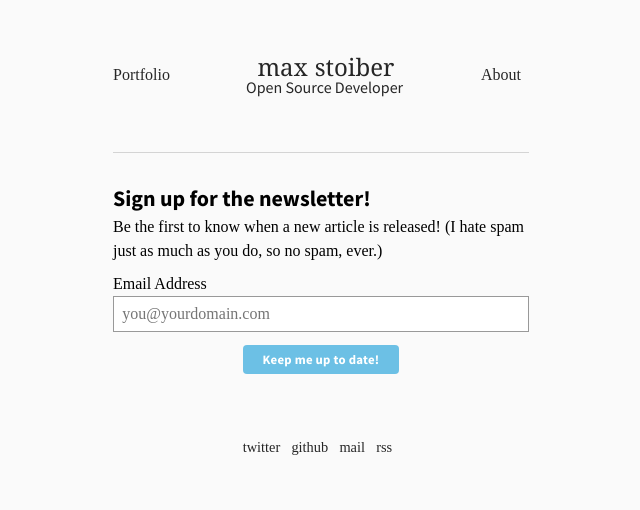
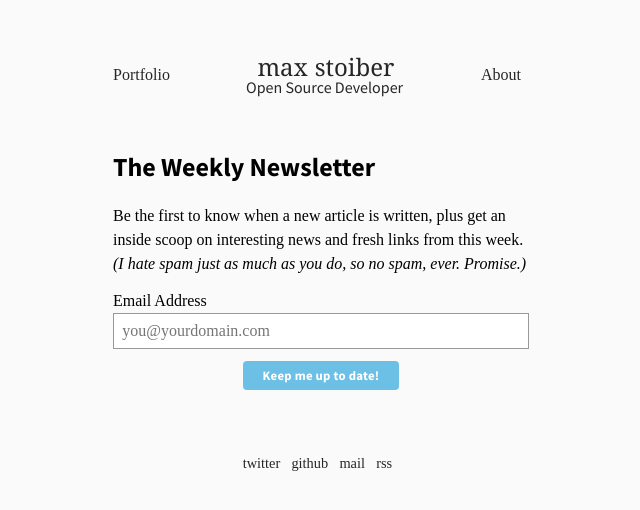
Before and after one commit to mxstbr/mxstbr.github.io, a Jekyll site: the page built from signup.html, in a window 1280 px wide. Shown: the top 510 px of the page, without its empty margins (319-959 px from the left). Built offline with Jekyll 4.4.1, drawn with Linux system fonts in a browser that asks for light colours; some web fonts are replaced.

Commit message:
Nicer signup page

```diff
--- a/_includes/newsletter-form.html
+++ b/_includes/newsletter-form.html
@@ -1,8 +1,5 @@
-<hr class="mc_hr" />
 <!-- Begin MailChimp Signup Form -->
 <div id="mc_embed_signup">
-<h3>Sign up for the newsletter!</h3>
-<p>Be the first to know when a new article is released! (I hate spam just as much as you do, so no spam, ever.)</p>
 <form action="//mxstbr.us10.list-manage.com/subscribe/post?u=5effecce7bca37cc1c8239fb3&amp;id=ad8ea81b76" method="post" id="mc-embedded-subscribe-form" name="mc-embedded-subscribe-form" class="validate" target="_blank" novalidate>
     <div id="mc_embed_signup_scroll">
 
@@ -19,5 +16,4 @@
     </div>
 </form>
 </div>
-
 <!--End mc_embed_signup-->
--- a/_layouts/post.html
+++ b/_layouts/post.html
@@ -10,6 +10,11 @@ layout: default
 	</header>
 
 	{{ content }}
+
+	<hr class="mc_hr" />
+
+	<h3>Sign up for the newsletter!</h3>
+	<p>Be the first to know when a new article is released! (I hate spam just as much as you do, so no spam, ever.)</p>
 
 	{% include newsletter-form.html %}
 
--- a/signup.html
+++ b/signup.html
@@ -3,5 +3,7 @@ layout: default
 ---
 
 <section class="wrapper">
+		<h2>The Weekly Newsletter</h2>
+		<p>Be the first to know when a new article is written, plus get an inside scoop on interesting news and fresh links from this week. <em>(I hate spam just as much as you do, so no spam, ever. Promise.)</em></p>
     {% include newsletter-form.html %}
 </section>
```
